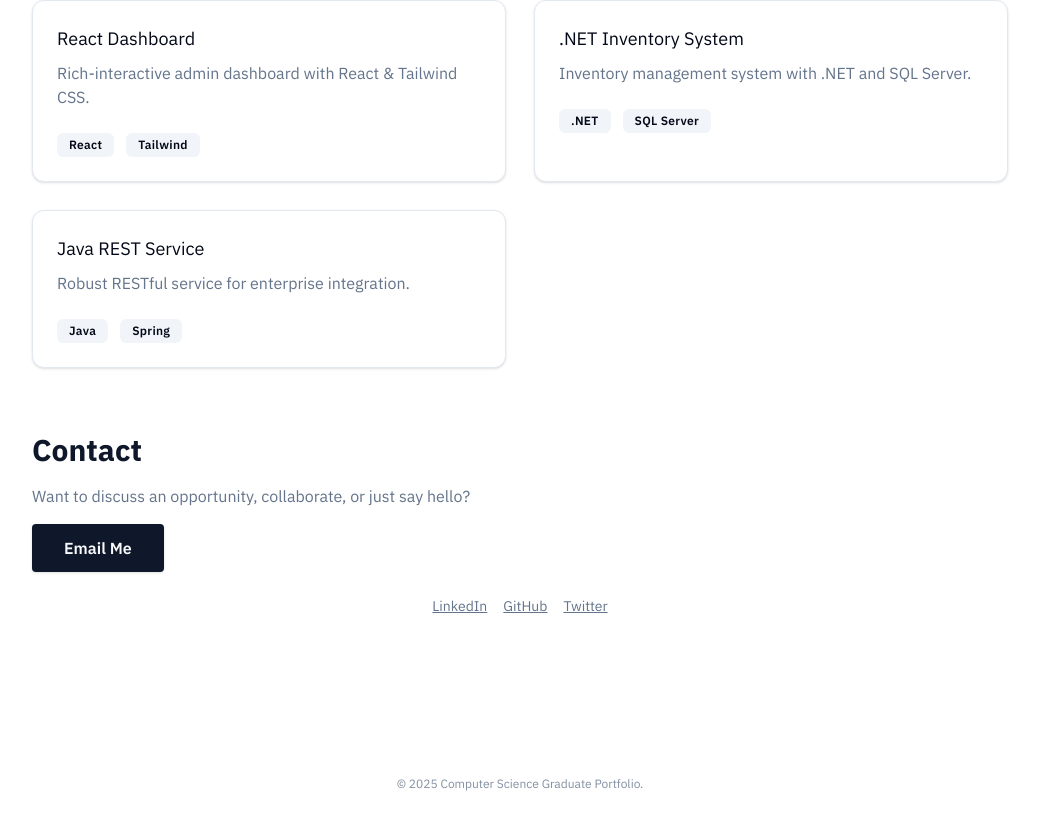
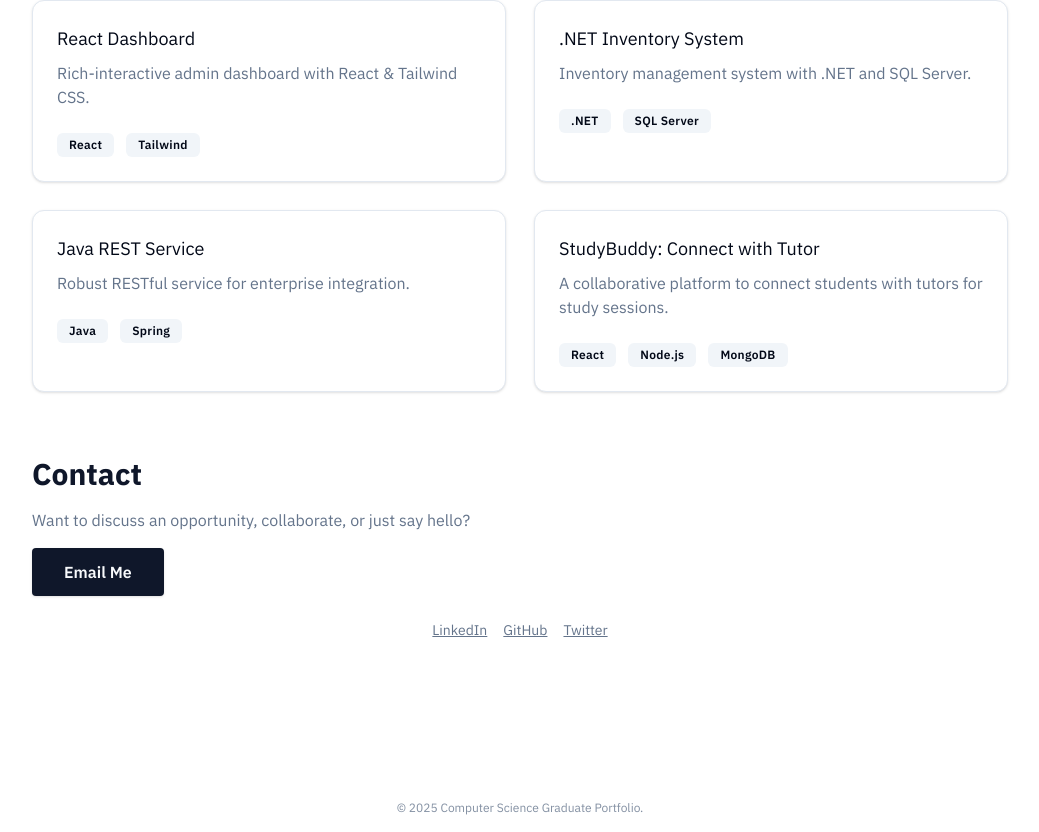
Before and after one commit to Abdulwahab20012001/dev-resume-reborn, a React (Vite) app: page / in a window 1280 px wide. Shown: the part 1657-2489 px from the top of the page, without its empty margins (120-1159 px from the left). Before the commit the page ends 2465 px from the top, so only its background shows below. Built offline with nearby package versions, Linux system fonts and the light colour scheme.

Commit message:
Add StudyBuddy project to projects section.

```diff
--- a/src/components/Projects.tsx
+++ b/src/components/Projects.tsx
@@ -1,4 +1,3 @@
-
 const projects = [
   {
     name: "Awesome Flutter App",
@@ -28,6 +27,12 @@ const projects = [
     name: "Java REST Service",
     description: "Robust RESTful service for enterprise integration.",
     stack: ["Java", "Spring"],
+    link: "#",
+  },
+  {
+    name: "StudyBuddy: Connect with Tutor",
+    description: "A collaborative platform to connect students with tutors for study sessions.",
+    stack: ["React", "Node.js", "MongoDB"],
     link: "#",
   },
 ];
```
